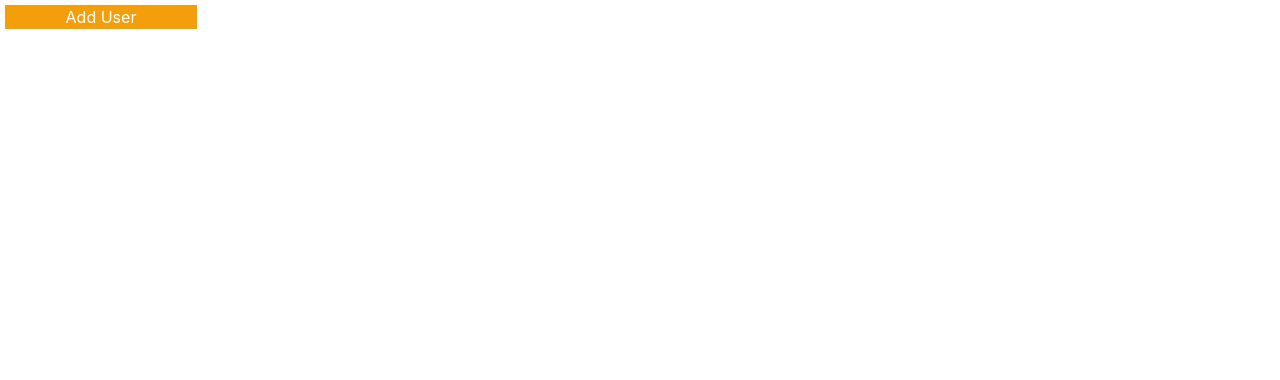
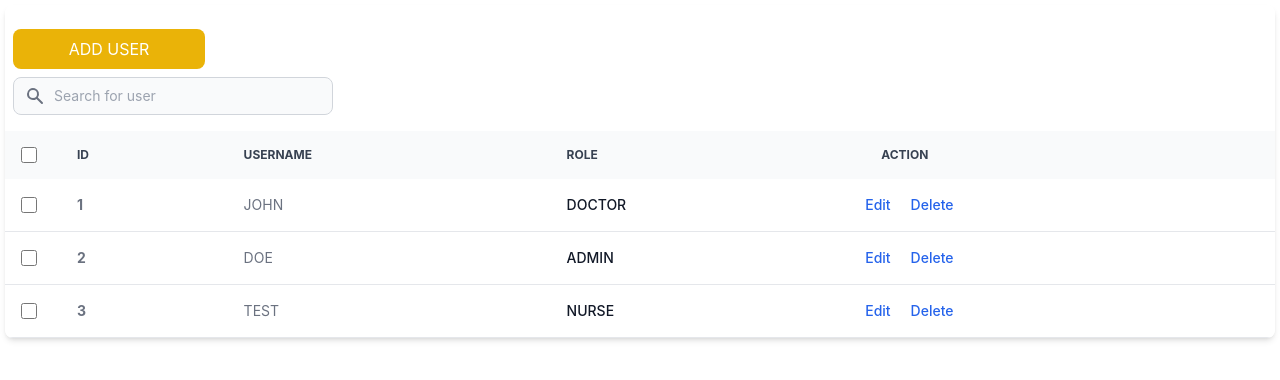
Before and after one commit to Andraannn/MSU-IIT-CIS-Adlawan, a React (Create React App) app in the folder my-project/: page /add_user in a window 1280 px wide. Shown: the top 380 px of the page. Built offline with nearby package versions, Linux system fonts and the light colour scheme.

Commit message:
modified add user

```diff
--- a/my-project/src/routes/addUser.js
+++ b/my-project/src/routes/addUser.js
@@ -1,14 +1,112 @@
-import {React} from 'react';
-
+import React from "react"
 function AddUser(){
 
     return (
-        <button className="w-48 bg-amber-500 text-white">Add User</button>
-
-
-
+        <>
+    <div class="relative overflow-x-auto shadow-md sm:rounded-lg">
+    <div class="pb-4 pt-6 px-2 bg-white dark:bg-gray-900">
+    <button className="w-48 bg-yellow-500 hover:bg-yellow-600 text-white rounded-lg h-10">ADD USER</button>
+        <label for="table-search" class="sr-only">Search</label>
+        <div class="relative mt-2">
+            <div class="absolute inset-y-1 left-0 flex items-center pl-3 pointer-events-none">
+                <svg class="w-5 h-6 text-gray-500 dark:text-gray-400" aria-hidden="true" fill="currentColor" viewBox="0 0 20 20" xmlns="http://www.w3.org/2000/svg"><path fill-rule="evenodd" d="M8 4a4 4 0 100 8 4 4 0 000-8zM2 8a6 6 0 1110.89 3.476l4.817 4.817a1 1 0 01-1.414 1.414l-4.816-4.816A6 6 0 012 8z" clip-rule="evenodd"></path></svg>
+            </div>
+            <input type="text" id="table-search" class="block p-2 pl-10 text-sm text-gray-900 border border-gray-300 rounded-lg w-80 bg-gray-50 focus:ring-blue-500 focus:border-blue-500 dark:bg-gray-700 dark:border-gray-600 dark:placeholder-gray-400 dark:text-white dark:focus:ring-blue-500 dark:focus:border-blue-500" placeholder="Search for user"/>
+        </div>
+    </div>
+    <table class="w-full text-sm text-left text-gray-500 dark:text-gray-400">
+        <thead class="text-xs text-gray-700 uppercase bg-gray-50 dark:bg-gray-700 dark:text-gray-400">
+            <tr>
+                <th scope="col" class="p-4">
+                    <div class="flex items-center">
+                        <input id="checkbox-all-search" type="checkbox" class="w-4 h-4 text-blue-600 bg-gray-100 border-gray-300 rounded focus:ring-blue-500 dark:focus:ring-blue-600 dark:ring-offset-gray-800 dark:focus:ring-offset-gray-800 focus:ring-2 dark:bg-gray-700 dark:border-gray-600"/>
+                        <label for="checkbox-all-search" class="sr-only">checkbox</label>
+                    </div>
+                </th>
+                <th scope="col" class="px-6 py-3">
+                    ID
+                </th>
+                <th scope="col" class="px-6 py-3">
+                    USERNAME
+                </th>
+                <th scope="col" class="px-6 py-3">
+                    ROLE
+                </th>
+                <th scope="col" class="px-10 py-3">
+                    ACTION
+                </th>
+            </tr>
+        </thead>
+        <tbody>
+            <tr class="bg-white border-b dark:bg-gray-800 dark:border-gray-700 hover:bg-gray-50 dark:hover:bg-gray-600">
+                <td class="w-4 p-4">
+                    <div class="flex items-center">
+                        <input id="checkbox-table-search-1" type="checkbox" class="w-4 h-4 text-blue-600 bg-gray-100 border-gray-300 rounded focus:ring-blue-500 dark:focus:ring-blue-600 dark:ring-offset-gray-800 dark:focus:ring-offset-gray-800 focus:ring-2 dark:bg-gray-700 dark:border-gray-600"/>
+                        <label for="checkbox-table-search-1" class="sr-only">checkbox</label>
+                    </div>
+                </td>
+                <th scope="row" class="px-6 py-4">
+                    1
+                </th>
+                <td class="px-6 py-4">
+                    JOHN
+                </td>
+                <td class="px-6 py-4 font-medium text-gray-900 whitespace-nowrap dark:text-white">
+                    DOCTOR
+                </td>
+                <td class="px-6 py-4">
+                    <a href="#" class="font-medium text-blue-600 dark:text-blue-500 hover:underline">Edit</a>
+                    <a href="#" class="px-5 font-medium text-blue-600 dark:text-blue-500 hover:underline">Delete</a>
+                </td>
+            </tr>
+            <tr class="bg-white border-b dark:bg-gray-800 dark:border-gray-700 hover:bg-gray-50 dark:hover:bg-gray-600">
+                <td class="w-4 p-4">
+                    <div class="flex items-center">
+                        <input id="checkbox-table-search-2" type="checkbox" class="w-4 h-4 text-blue-600 bg-gray-100 border-gray-300 rounded focus:ring-blue-500 dark:focus:ring-blue-600 dark:ring-offset-gray-800 dark:focus:ring-offset-gray-800 focus:ring-2 dark:bg-gray-700 dark:border-gray-600"/>
+                        <label for="checkbox-table-search-2" class="sr-only">checkbox</label>
+                    </div>
+                </td>
+                <th scope="row" class="px-6 py-4">
+                    2
+                </th>
+                <td class="px-6 py-4">
+                    DOE
+                </td>
+                <td class="px-6 py-4 font-medium text-gray-900 whitespace-nowrap dark:text-white">
+                    ADMIN
+                </td>
+                <td class="px-6 py-4">
+                    <a href="#" class="font-medium text-blue-600 dark:text-blue-500 hover:underline">Edit</a>
+                    <a href="#" class="px-5 font-medium text-blue-600 dark:text-blue-500 hover:underline">Delete</a>
+                </td>
+            </tr>
+            <tr class="bg-white border-b dark:bg-gray-800 dark:border-gray-700 hover:bg-gray-50 dark:hover:bg-gray-600">
+                <td class="w-4 p-4">
+                    <div class="flex items-center">
+                        <input id="checkbox-table-search-3" type="checkbox" class="w-4 h-4 text-blue-600 bg-gray-100 border-gray-300 rounded focus:ring-blue-500 dark:focus:ring-blue-600 dark:ring-offset-gray-800 dark:focus:ring-offset-gray-800 focus:ring-2 dark:bg-gray-700 dark:border-gray-600"/>
+                        <label for="checkbox-table-search-3" class="sr-only">checkbox</label>
+                    </div>
+                </td>
+                <th scope="row" class="px-6 py-4">
+                    3
+                </th>
+                <td class="px-6 py-4">
+                    TEST
+                </td>
+                <td class="px-6 py-4 font-medium text-gray-900 whitespace-nowrap dark:text-white">
+                    NURSE
+                </td>
+                <td class="px-6 py-4">
+                    <a href="#" class="font-medium text-blue-600 dark:text-blue-500 hover:underline">Edit</a>
+                    <a href="#" class="px-5 font-medium text-blue-600 dark:text-blue-500 hover:underline">Delete</a>
+                </td>
+            </tr>
+        </tbody>
+    </table>
+</div>
+</>
         )
-}
+    }
 
 
 export default AddUser
```
